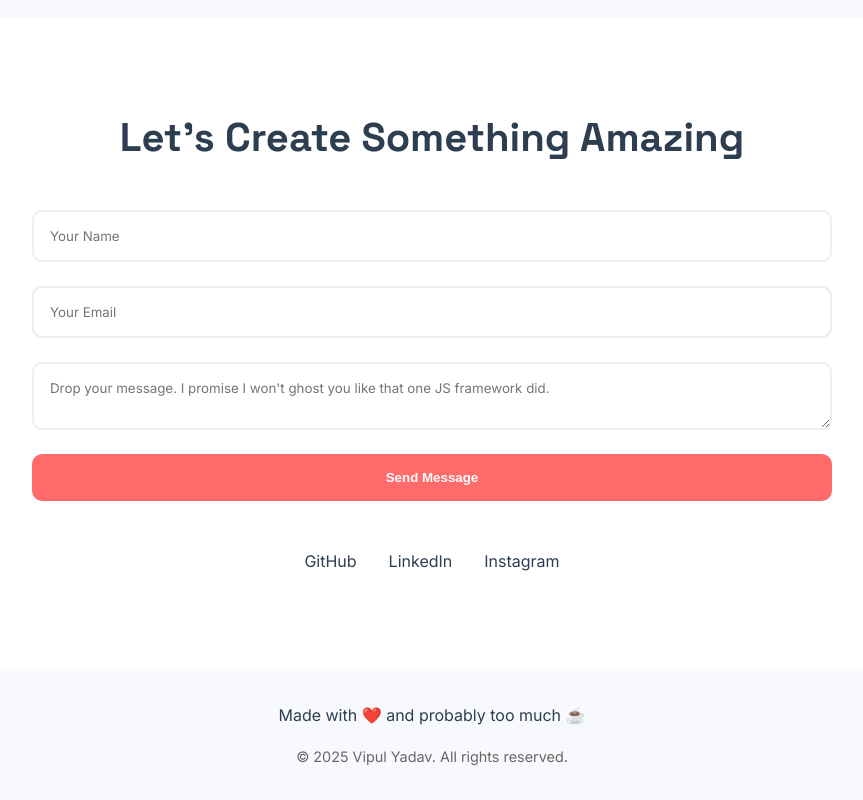
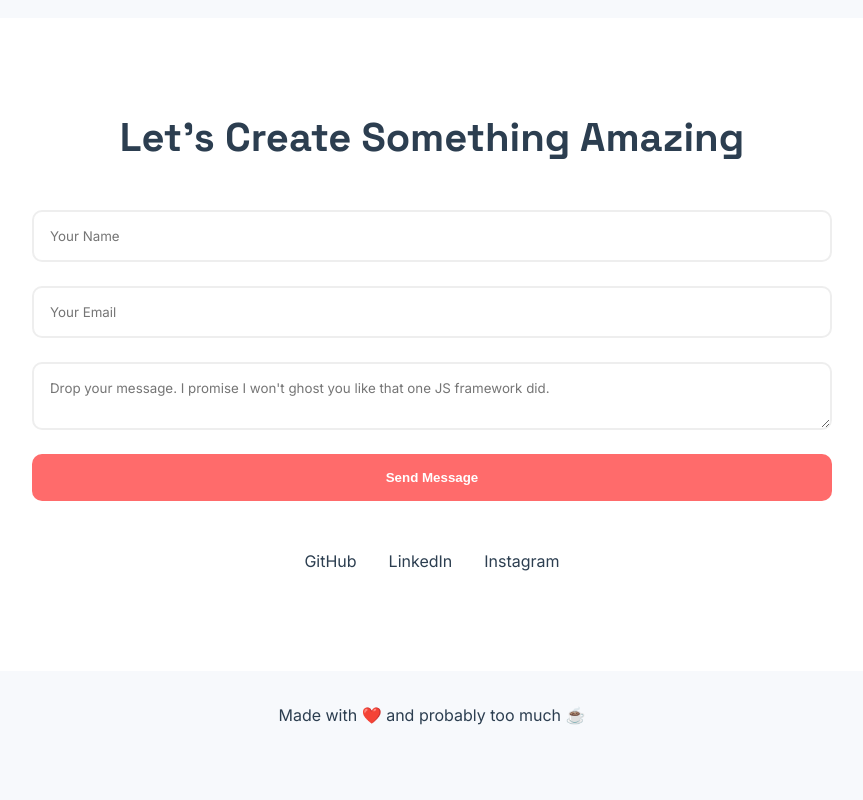
Before and after one commit to VIPUL-YADAV-S/website, a plain HTML site: page index.html in a window 1280 px wide. Shown: the part 3490-4290 px from the top of the page, without its empty margins (208-1071 px from the left). After the commit the page ends 4251 px from the top, so only its background shows below. Drawn offline with nearby package versions, Linux system fonts and the light colour scheme.

Commit message:
Update index.html

```diff
--- a/index.html
+++ b/index.html
@@ -101,7 +101,6 @@
     <!-- Footer -->
     <footer class="footer">
         <p>Made with ❤️ and probably too much ☕</p>
-        <p class="copyright">© 2025 Vipul Yadav. All rights reserved.</p>
     </footer>
 
     <!-- Scripts -->
```
